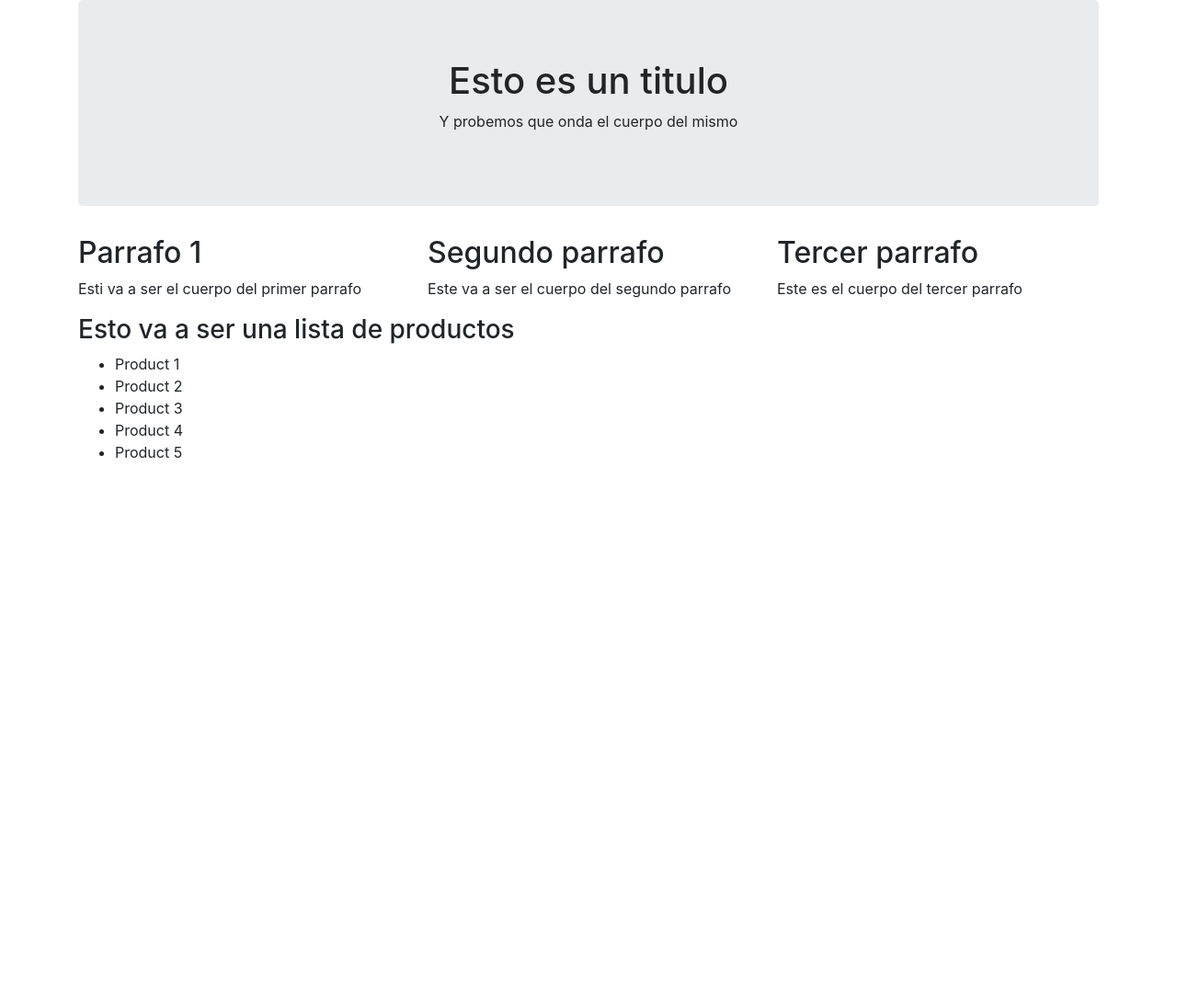
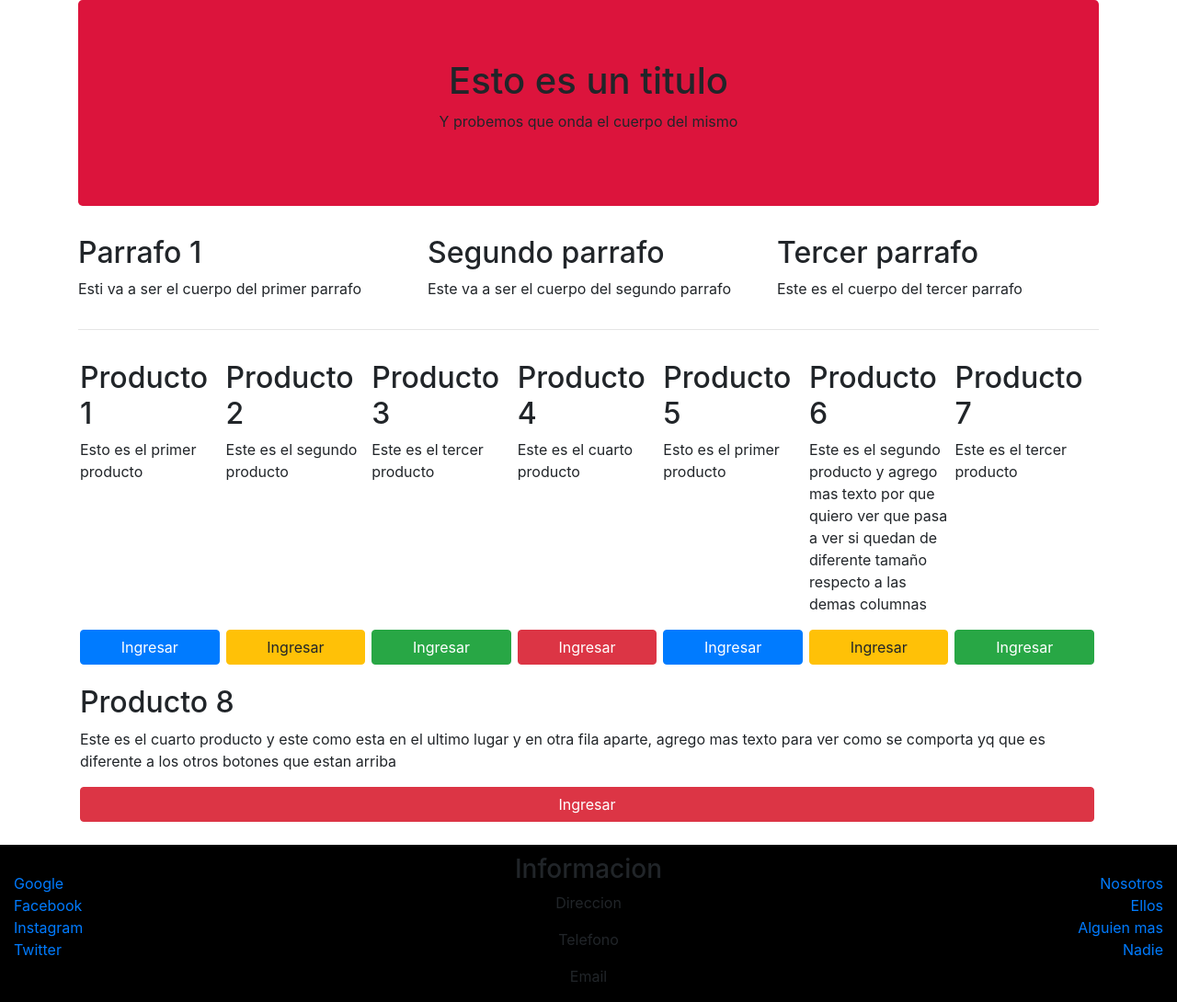
Before and after one commit to Vallejose/Repo-Bootstrap, a website: page index.html in a window 1280 px wide. Shown: the whole page at 92% size. Before the commit the page ends 800 px from the top, so only its background shows below. Drawn offline with nearby package versions, Linux system fonts and the light colour scheme.

Commit message:
Se agrego contenido y estilos al index.html

```diff
--- /dev/null
+++ b/css/main.css
@@ -0,0 +1,25 @@
+.jumbotron{
+    background-color: crimson;
+
+}
+
+.footer{
+    padding: 10px 10px 0 10px;
+    background-color:black;
+    margin-bottom: 0px;
+    margin-top: 20px;
+}
+.card-producto{
+    flex: 1 150px;
+    padding: 2px 5px 5px 2px;
+    margin-top: 15px;
+}
+
+.btn-reserva{
+width: 100%;
+
+}
+
+.footer-sites{
+    padding: 20px;
+}
--- a/index.html
+++ b/index.html
@@ -7,7 +7,7 @@
 
     <!-- Bootstrap CSS -->
     <link rel="stylesheet" href="node_modules/bootstrap/dist/css/bootstrap.min.css">
-
+    <link rel="stylesheet" href="css/main.css">
     <title>Guia hoteles</title>
   </head>
   <body>
@@ -30,19 +30,108 @@
         <p>Este es el cuerpo del tercer parrafo</p>
     </div>
     </div>
-    <div class="row">
-        <div class="col">
-        <h3>Esto va a ser una lista de productos</h3>
-        <ul>
-            <li>Product 1</li>
-            <li>Product 2</li>
-            <li>Product 3</li>
-            <li>Product 4</li>
-            <li>Product 5</li>
-        </ul>
+    <hr>
+    <div class="d-flex flex-wrap">
+        <div class="card-producto d-flex flex-column justify-content-between">
+            <div>
+            <h2>Producto 1</h2>
+            <p>Esto es el primer producto</p>
+        </div>
+        <div>
+            <button class="btn btn-primary btn-reserva" type="button">Ingresar</button>
+        </div>
+        </div>
+        <div class="card-producto d-flex flex-column justify-content-between">
+            <div>
+            <h2>Producto 2</h2>
+            <p>Este es el segundo producto</p>
+        </div>
+        <div>
+            <button class="btn btn-warning btn-reserva" type="button">Ingresar</button>
+        </div>
+    </div>
+        <div class="card-producto d-flex flex-column justify-content-between">
+            <div>
+            <h2>Producto 3</h2>
+            <p>Este es el tercer producto</p>
+        </div>
+        <div>
+            <button class="btn btn-success btn-reserva" type="button">Ingresar</button>
+        </div>
+    </div>
+        <div class="card-producto d-flex flex-column justify-content-between">
+            <div>
+            <h2>Producto 4</h2>
+            <p>Este es el cuarto producto</p>
+        </div>
+        <div>
+            <button class="btn btn-danger btn-reserva" type="button">Ingresar</button>
+        </div>
+    </div>
+        <div class="card-producto d-flex flex-column justify-content-between">
+            <div>
+            <h2>Producto 5</h2>
+            <p>Esto es el primer producto</p>
+        </div>
+        <div>
+            <button class="btn btn-primary btn-reserva" type="button">Ingresar</button>
+        </div>
+    </div>
+        <div class="card-producto d-flex flex-column justify-content-between">
+            <div>
+            <h2>Producto 6</h2>
+            <p>Este es el segundo producto y agrego mas texto por que quiero ver que pasa
+                a ver si quedan de diferente tamaño respecto a las demas columnas
+            </p>
+        </div>
+        <div>
+            <button class="btn btn-warning btn-reserva" type="button">Ingresar</button>
+        </div>
+    </div>
+        <div class="card-producto d-flex flex-column justify-content-between">
+            <div>
+            <h2>Producto 7</h2>
+            <p>Este es el tercer producto</p>
+        </div>
+        <div>
+            <button class="btn btn-success btn-reserva" type="button">Ingresar</button>
+        </div>
+    </div>
+        <div class="card-producto d-flex flex-column justify-content-between">
+            <div>
+            <h2>Producto 8</h2>
+            <p>Este es el cuarto producto y este como esta en el ultimo lugar y en otra fila aparte, agrego mas texto para ver como se comporta yq que es diferente a los otros botones que estan arriba</p>
+        </div>
+        <div>
+            <button class="btn btn-danger btn-reserva" type="button">Ingresar</button>
+        </div>
+    </div>
     </div>
 </div>
    </div>
+
+   <footer class="footer">
+       <div class="row">
+       <div class="col-4 d-flex flex-column footer-sites">
+           <a href="http://www.google.com">Google</a>
+           <a href="http://www.facebook.com">Facebook</a>
+           <a href="http://www.Instagram.com">Instagram</a>
+           <a href="http://www.twitter.com">Twitter</a>
+       </div>
+       <div class="col-4 d-flex flex-column align-items-center">
+           <h3>Informacion</h3>
+          <p> Direccion</p>
+           <p>Telefono</p>
+           <p>Email</p>
+       </div>
+       <div class="col-4 d-flex flex-column align-items-end footer-sites">
+        <a href="http://www.google.com">Nosotros</a>
+        <a href="http://www.facebook.com">Ellos</a>
+        <a href="http://www.Instagram.com">Alguien mas</a>
+        <a href="http://www.twitter.com">Nadie</a>
+       </div>
+    </div>
+   </footer>
 
     <!-- Optional JavaScript -->
     <!-- jQuery first, then Popper.js, then Bootstrap JS -->
```
